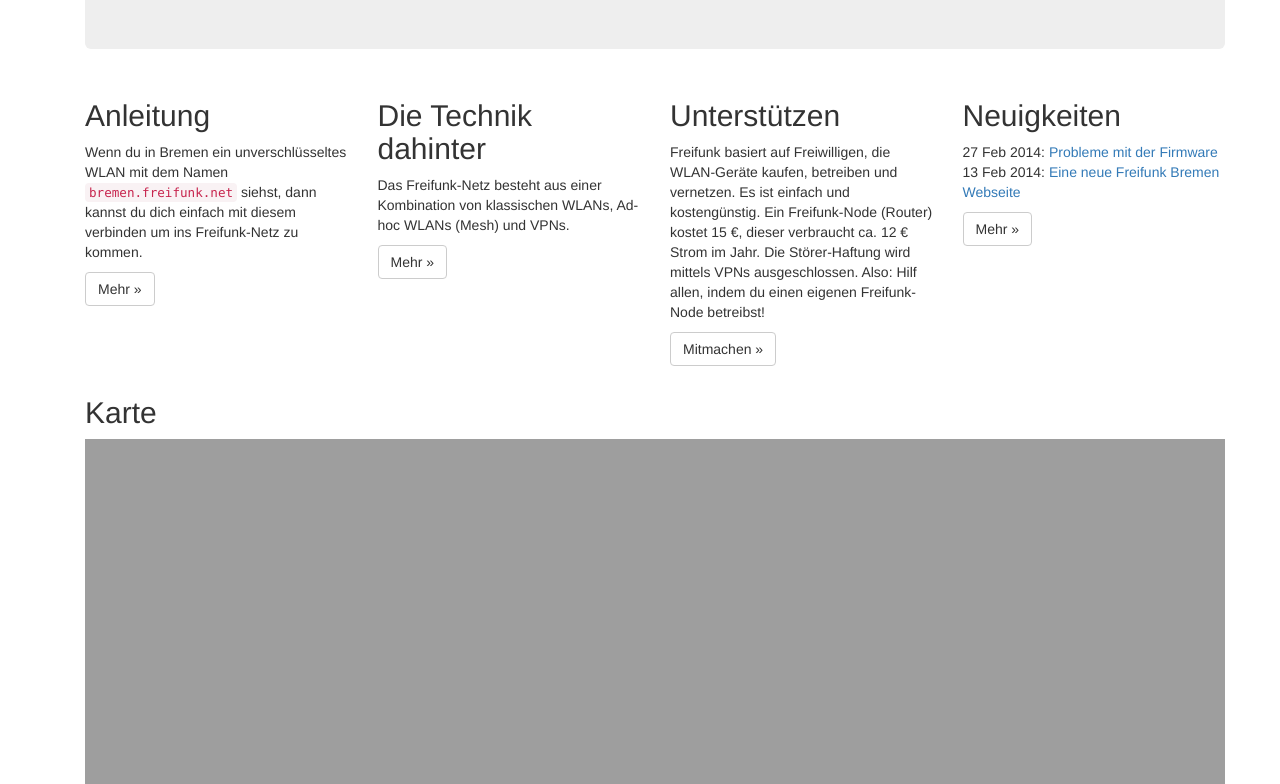
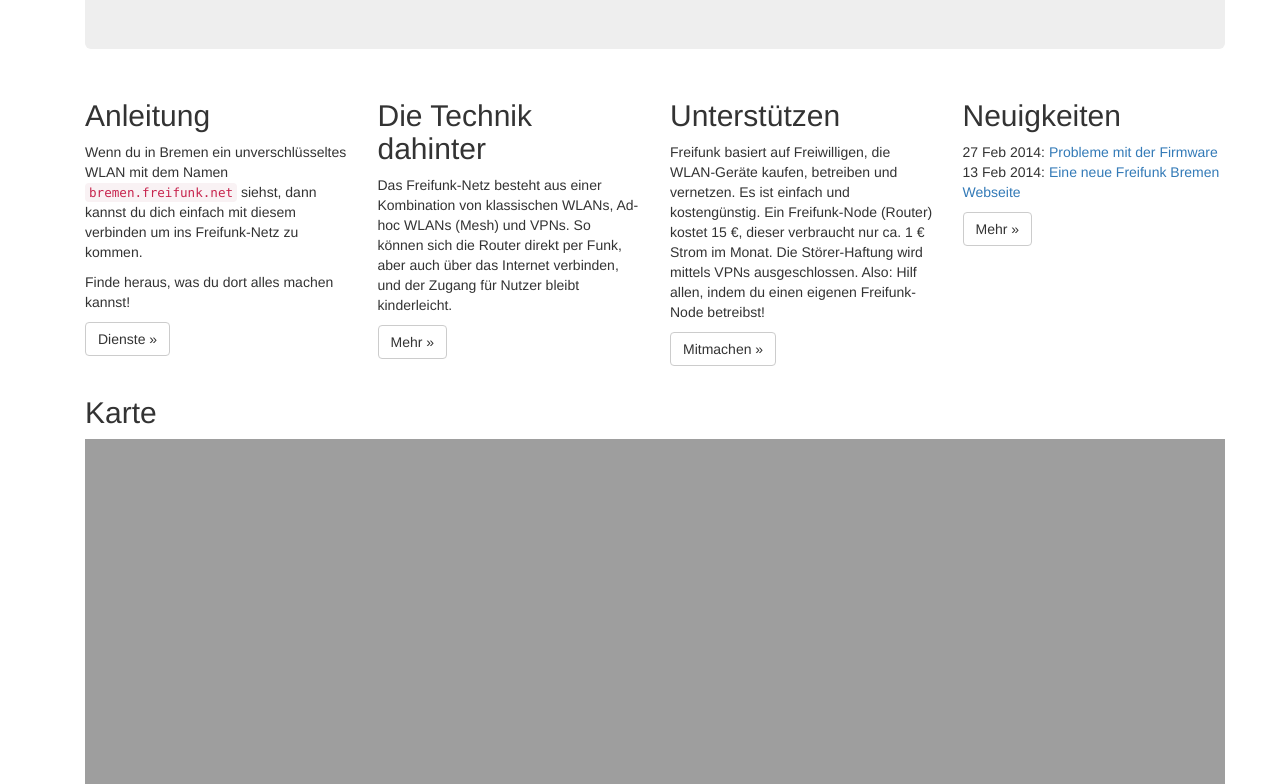
Before and after one commit to FreifunkBremen/bremen.freifunk.net, a Jekyll site: the page built from index.html, in a window 1280 px wide and 900 px high, scrolled down 476 px, cut to the strip 116-900 px from the top of the window. Built offline with Jekyll 4.4.1, drawn with Linux system fonts in a browser that asks for light colours; nearby versions of some CDN libraries; Markdown is read by kramdown in place of the engine named in the settings.

Commit message:
added technik and mitmachen

```diff
--- a/index.html
+++ b/index.html
@@ -15,7 +15,7 @@
             sich mit dem Netz verbinden und darüber mit anderen Teilnehmern kommunizieren. Auch ein Zugang ins Internet steht meistens zur Verfügung.
           </p>
           <p>
-            <a class="btn btn-primary btn-lg" role="button" href="#">Mitmachen &raquo;</a>
+            <a class="btn btn-primary btn-lg" role="button" href="/mitmachen.html">Mitmachen &raquo;</a>
           </p>
         </div>
         <div class="col-md-6">
@@ -39,21 +39,24 @@
             siehst, dann kannst du dich einfach mit diesem verbinden um ins Freifunk-Netz zu kommen.
           </p>
           <p>
-            <a class="btn btn-default" href="#" role="button">Mehr &raquo;</a>
+            Finde heraus, was du dort alles machen kannst!
+          </p>
+          <p>
+            <a class="btn btn-default" href="http://wiki.bremen.freifunk.net/Dienste" role="button">Dienste &raquo;</a>
           </p>
         </div>
         <div class="col-md-3">
           <h2>Die Technik dahinter</h2>
-          <p>Das Freifunk-Netz besteht aus einer Kombination von klassischen WLANs, Ad-hoc WLANs (Mesh) und VPNs.</p>
+          <p>Das Freifunk-Netz besteht aus einer Kombination von klassischen WLANs, Ad-hoc WLANs (Mesh) und VPNs. So können sich die Router direkt per Funk, aber auch über das Internet verbinden, und der Zugang für Nutzer bleibt kinderleicht.</p>
           <p>
-            <a class="btn btn-default" href="#" role="button">Mehr &raquo;</a>
+            <a class="btn btn-default" href="/technik.html" role="button">Mehr &raquo;</a>
           </p>
         </div>
         <div class="col-md-3">
           <h2>Unterstützen</h2>
-          <p>Freifunk basiert auf Freiwilligen, die WLAN-Geräte kaufen, betreiben und vernetzen. Es ist einfach und kostengünstig. Ein Freifunk-Node (Router) kostet 15 &euro;, dieser verbraucht ca. 12 &euro; Strom im Jahr. Die Störer-Haftung wird mittels VPNs ausgeschlossen. Also: Hilf allen, indem du einen eigenen Freifunk-Node betreibst!</p>
+          <p>Freifunk basiert auf Freiwilligen, die WLAN-Geräte kaufen, betreiben und vernetzen. Es ist einfach und kostengünstig. Ein Freifunk-Node (Router) kostet 15 &euro;, dieser verbraucht nur ca. 1 &euro; Strom im Monat. Die Störer-Haftung wird mittels VPNs ausgeschlossen. Also: Hilf allen, indem du einen eigenen Freifunk-Node betreibst!</p>
           <p>
-            <a class="btn btn-default" href="#" role="button">Mitmachen &raquo;</a>
+            <a class="btn btn-default" href="/mitmachen.html" role="button">Mitmachen &raquo;</a>
           </p>
         </div>
         <div class="col-md-3">
```
Also changed, not shown: mitmachen.markdown (added, +47 -0 lines), technik.markdown (added, +34 -0 lines), images/diagram.png (added).
